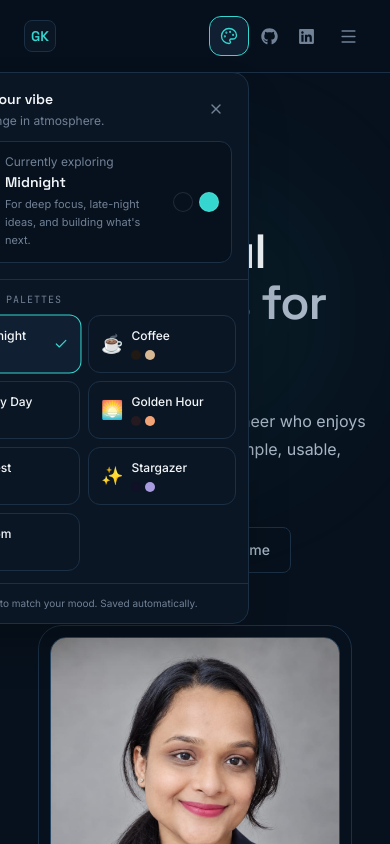
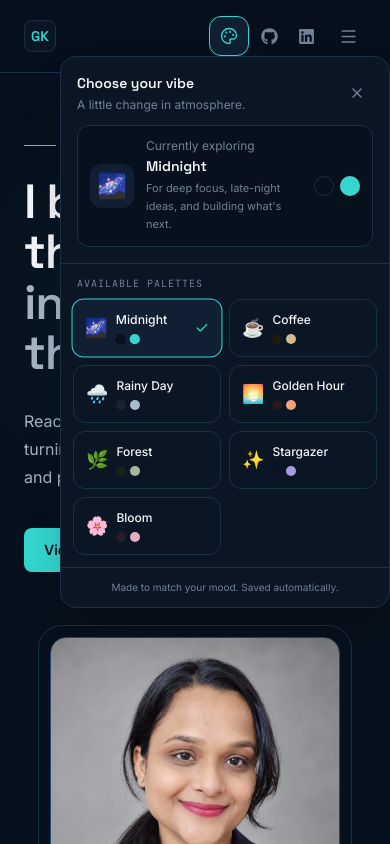
Before and after one commit to gauri2806/gauri-katti-dev, a React (Vite) app: page / in a window 390 px wide. Both pictures are taken after a click on the button 229 px from the left and 36 px from the top of the page. Shown: the top 844 px of the page. Built offline with nearby package versions, Linux system fonts and the light colour scheme.

Commit message:
fixed theme picker position for small screen

```diff
--- a/src/features/theme/ThemePicker.tsx
+++ b/src/features/theme/ThemePicker.tsx
@@ -59,7 +59,7 @@ function ThemePicker({ theme, setTheme }: ThemePickerProps) {
                     <div
                         role="dialog"
                         aria-label="Choose your portfolio theme"
-                        className="absolute right-0 top-14 z-50 w-[min(330px,calc(100vw-2rem))] overflow-hidden rounded-2xl border border-[var(--color-border)] bg-[var(--color-surface)] shadow-2xl shadow-black/30 animate-in fade-in zoom-in-95 duration-150"
+                        className="fixed right-0 top-14 z-50 w-[min(330px,calc(100vw-2rem))] overflow-hidden rounded-2xl border border-[var(--color-border)] bg-[var(--color-surface)] shadow-2xl shadow-black/30 animate-in fade-in zoom-in-95 duration-150"
                     >
                         {/* Selected Theme Preview */}
                         <div className="border-b border-[var(--color-border)] p-4">
```
